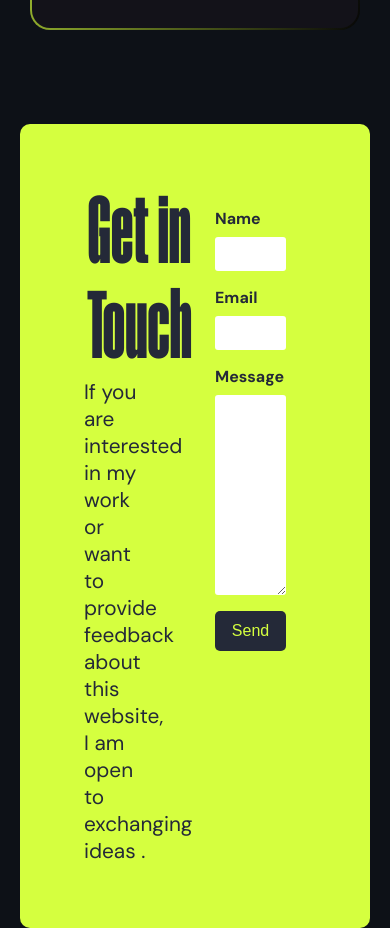
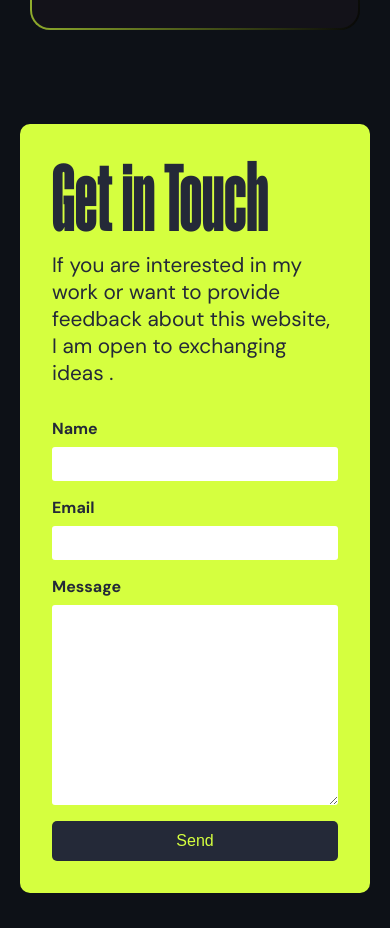
Before and after one commit to srahul099/Portfolio-App-v2.0, a React (Create React App) app: page / in a window 390 px wide. Shown: the part 3720-4648 px from the top of the page. After the commit the page ends 4613 px from the top, so only its background shows below. Built offline with nearby package versions, Linux system fonts and the light colour scheme; grey boxes are pictures that could not be loaded.

Commit message:
mobile changes

```diff
--- a/src/components/Contact/contact.css
+++ b/src/components/Contact/contact.css
@@ -89,3 +89,23 @@ form.contact-form {
 form {
   padding: 20px 20px 0 20px;
 }
+
+@media (max-width: 768px) {
+  .contact-container {
+    flex-direction: column;
+    gap: 2rem;
+    padding: 2rem;
+  }
+  .getintouch {
+    width: 100%;
+  }
+  .Contactform-App {
+    width: 100%;
+  }
+  .contact-desc {
+    width: 100%;
+  }
+  form {
+    padding: 0;
+  }
+}
```
